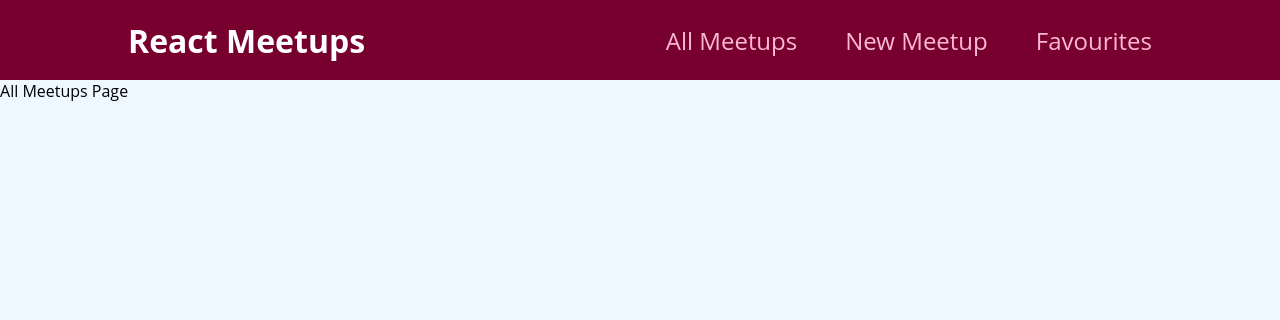
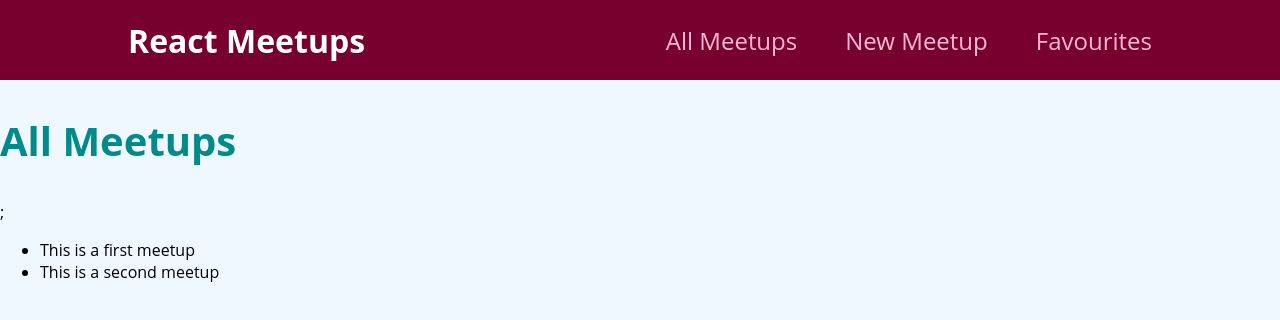
Before and after one commit to AdleeAfif/MeetingMakerJS, a React (Create React App) app: page / in a window 1280 px wide. Shown: the top 320 px of the page. Built offline with nearby package versions, Linux system fonts and the light colour scheme.

Commit message:
Display exisiting data in list

```diff
--- a/src/pages/AllMeetups.js
+++ b/src/pages/AllMeetups.js
@@ -1,6 +1,37 @@
+const DUMMY_DATA = [
+    {
+      id: 'm1',
+      title: 'This is a first meetup',
+      image:
+        'https://upload.wikimedia.org/wikipedia/commons/thumb/d/d3/Stadtbild_M%C3%BCnchen.jpg/2560px-Stadtbild_M%C3%BCnchen.jpg',
+      address: 'Meetupstreet 5, 12345 Meetup City',
+      description:
+        'This is a first, amazing meetup which you definitely should not miss. It will be a lot of fun!',
+    },
+    {
+      id: 'm2',
+      title: 'This is a second meetup',
+      image:
+        'https://upload.wikimedia.org/wikipedia/commons/thumb/d/d3/Stadtbild_M%C3%BCnchen.jpg/2560px-Stadtbild_M%C3%BCnchen.jpg',
+      address: 'Meetupstreet 5, 12345 Meetup City',
+      description:
+        'This is a first, amazing meetup which you definitely should not miss. It will be a lot of fun!',
+    },
+  ];
+
 function AllMeetups() {
 
-    return <div>All Meetups Page</div>;
+    return (
+        <section>
+            <h1>All Meetups</h1>;
+            <ul>
+                {DUMMY_DATA.map((meet) => {
+                    return <li key={meet.id}>{meet.title}</li>;
+                })}
+            </ul>
+
+        </section>
+    );
 }
 
 export default AllMeetups;
```
